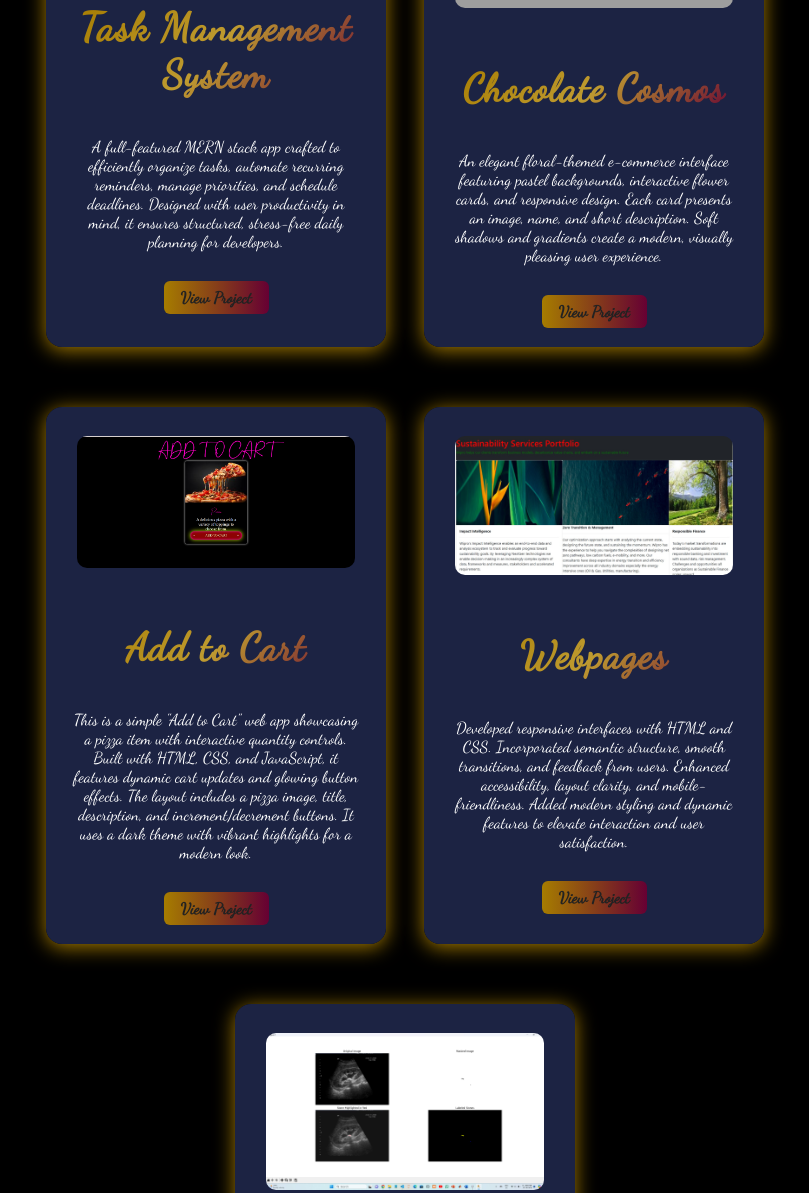
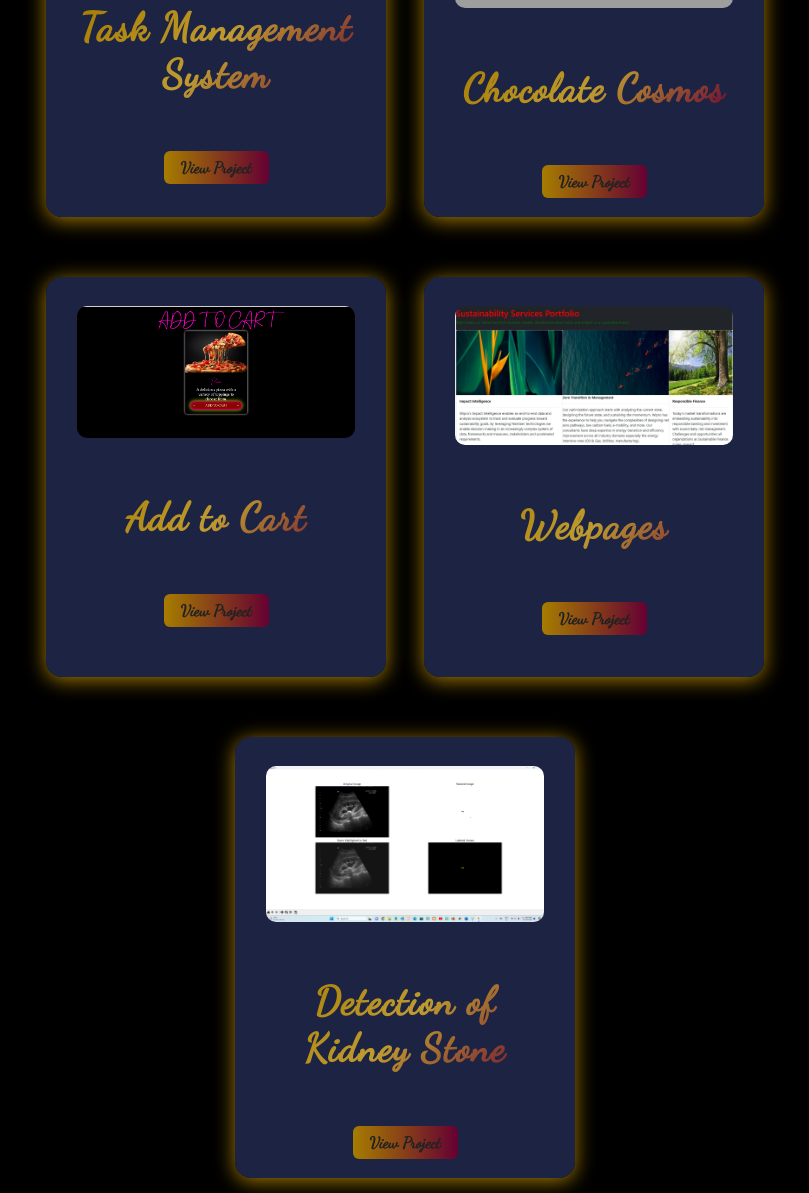
Before and after one commit to divyachowdaiah/divya, a plain HTML site: page index.html in a window 1280 px wide. Shown: the part 1700-2893 px from the top of the page, without its empty margins (235-1044 px from the left). Drawn offline with Linux system fonts and the light colour scheme; grey boxes are pictures that could not be loaded.

Commit message:
Update index.html

```diff
--- a/index.html
+++ b/index.html
@@ -90,7 +90,6 @@
           <div class="project-title">
           <h3>Task Management System</h3>
           </div>
-          <p>A full-featured MERN stack app crafted to efficiently organize tasks, automate recurring reminders, manage priorities, and schedule deadlines. Designed with user productivity in mind, it ensures structured, stress-free daily planning for developers.</p>
           <a href="https://github.com/divyachowdaiah/task-manage" class="project-link">View Project</a>
         </div>
       </div>
@@ -100,7 +99,6 @@
           <div class="project-title">
           <h3>Chocolate Cosmos</h3>
           </div>
-          <p>An elegant floral-themed e-commerce interface featuring pastel backgrounds, interactive flower cards, and responsive design. Each card presents an image, name, and short description. Soft shadows and gradients create a modern, visually pleasing user experience.</p>
           <a href="https://divyachowdaiah.github.io/chocolate_cosmon/" class="project-link">View Project</a>
         </div>
       </div>
@@ -110,7 +108,6 @@
           <div class="project-title">
           <h3>Add to Cart</h3>
           </div>
-          <p>This is a simple "Add to Cart" web app showcasing a pizza item with interactive quantity controls. Built with HTML, CSS, and JavaScript, it features dynamic cart updates and glowing button effects. The layout includes a pizza image, title, description, and increment/decrement buttons. It uses a dark theme with vibrant highlights for a modern look.</p>
           <a href="https://divyachowdaiah.github.io/add/" class="project-link">View Project</a>
         </div>
       </div>
@@ -121,8 +118,7 @@
           <div class="project-title">
           <h3>Webpages</h3>
           </div>
-          <p>Developed responsive interfaces with HTML and CSS. Incorporated semantic structure, smooth transitions, and feedback from users. Enhanced accessibility, layout clarity, and mobile-friendliness. Added modern styling and dynamic features to elevate interaction and user satisfaction.</p>
-          <a href="#contact" class="project-link">View Project</a>
+           <a href="#contact" class="project-link">View Project</a>
         </div>
       </div>
       <div class="project-card">
@@ -131,7 +127,6 @@
           <div class="project-title">
           <h3>Detection of Kidney Stone</h3>
           </div>
-          <p>Built a Python-based diagnostic tool using OpenCV and TensorFlow. It processes ultrasound and CT images to detect kidney stones. The project demonstrates effective medical image analysis and supports early diagnosis with greater accuracy.</p>
           <a href="#contact" class="project-link">View Project</a>
         </div>
       </div>
```
